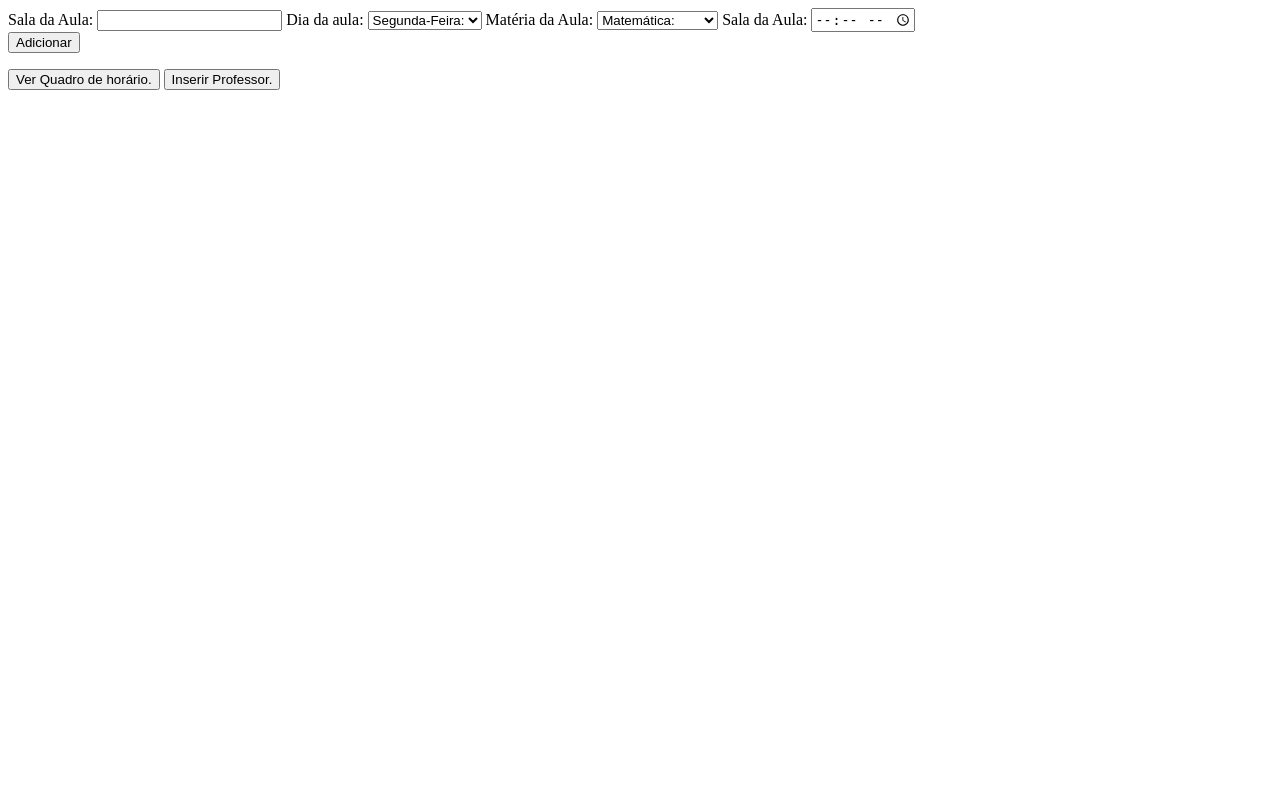
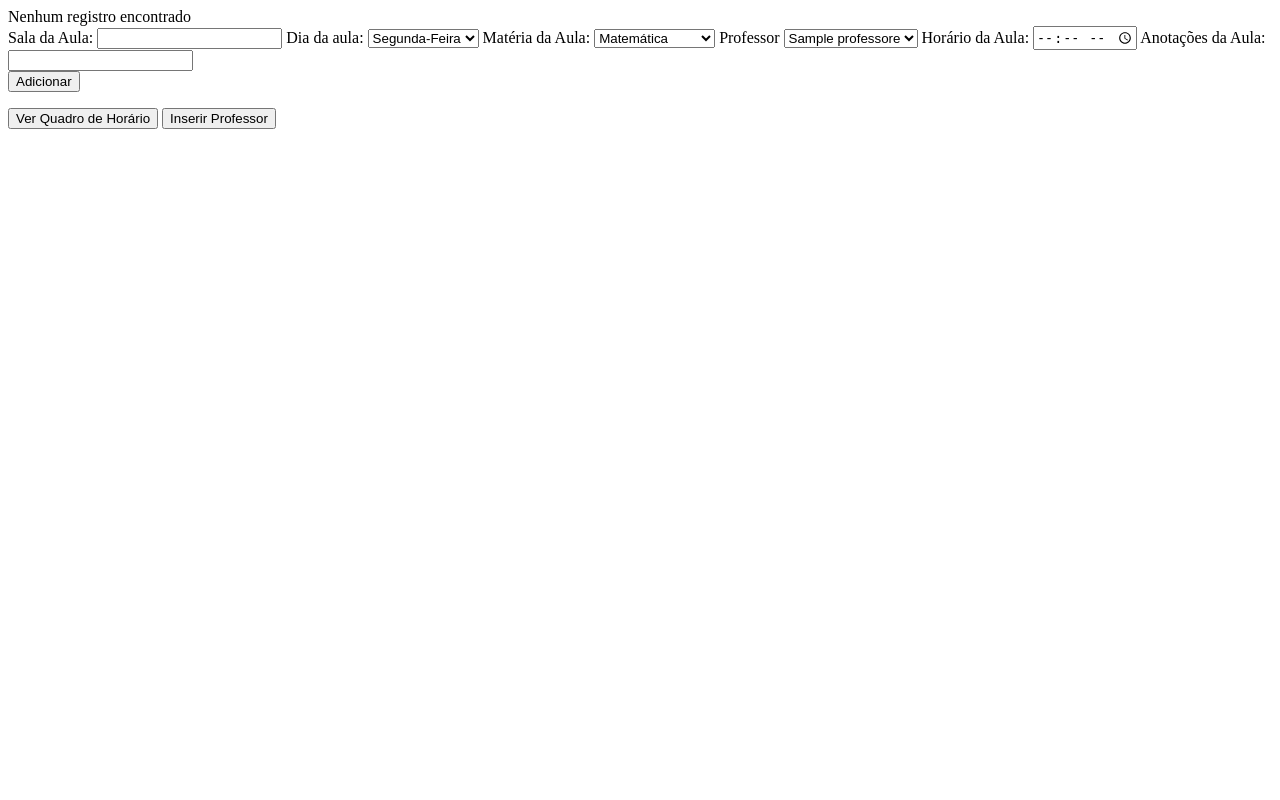
Before and after one commit to Johann284/att10_CrudEmDupla, a PHP site: page /add_aula.php in a window 1280 px wide. Run offline with PHP 8.4, Linux system fonts and the light colour scheme; tables that the repository leaves empty or names only in its code hold one stand-in row (values such as "Sample post").

Commit message:
adicionar aula corrigido e terminado

```diff
--- a/att10_crud/add_aula.php
+++ b/att10_crud/add_aula.php
@@ -1,25 +1,96 @@
 <?php
-// Deve ser possível inserir uma nova aula no banco de dados.
+include "bd.php";
 
-include"bd.php";
-// este if está incompleto já que os dados estõa confusos e não sabemos os valores a serem inseridos na tabela "aulas"
-    if($_SERVER['REQUEST_METHOD'] == 'POST'){
-        $sala_aula = $_POST['sala'];
-        $dia = $_POST['dia'];
-        if($sala_aula == null || $dia == null){
-            echo 'Valor inválido';
+// Verifica se o formulário foi enviado
+if ($_SERVER['REQUEST_METHOD'] == 'POST') {
+    $sala_aula = $_POST['sala'];
+    $dia = $_POST['dia'];
+    $materia = $_POST['materia'];
+    $hora = $_POST['hora'];
+    $anotacoes = $_POST['anotacoes'];
+    $professor_id = $_POST['professor']; // Agora estamos pegando o ID diretamente do select
+
+    // Valida os campos
+    if (empty($sala_aula) || empty($dia) || empty($materia) || empty($hora) || empty($anotacoes) || empty($professor_id)) {
+        echo 'Valor inválido';
+    } else {
+        // Inserir os dados na tabela `aulas`
+        $sql_aula = "INSERT INTO aulas (sala_aula, dia_aula, materia_aula, hora_aula, anotacoes)
+                     VALUES (?, ?, ?, ?, ?)";
+        $stmt_aula = $conn->prepare($sql_aula);
+        $stmt_aula->bind_param('sssss', $sala_aula, $dia, $materia, $hora, $anotacoes);
+        $stmt_aula->execute();
+
+        // Verifica se a aula foi inserida com sucesso
+        if ($stmt_aula->affected_rows > 0) {
+            // Obtém o ID da aula recém-inserida
+            $id_aula = $stmt_aula->insert_id;
+
+            // Inserir na tabela `diario` relacionando professor e aula
+            $sql_diario = "INSERT INTO diario (fk_professor, fk_aula) VALUES (?, ?)";
+            $stmt_diario = $conn->prepare($sql_diario);
+            $stmt_diario->bind_param('ii', $professor_id, $id_aula);
+            $stmt_diario->execute();
+
+            if ($stmt_diario->affected_rows > 0) {
+                echo "Novo registro criado com sucesso!";
+            } else {
+                echo "Erro ao inserir no diário.";
+            }
         } else {
-            $sql = "INSERT INTO aulas (sala_aula,dia_aula) VALUE ('$sala_aula', '$dia')";
-            if ($conn -> query($sql) === TRUE){
-                echo "Novo resgistro criado com sucesso!";
-            }else{
-                echo "Erro" . $sql . "<br>" . $conn -> error;
-            }
+            echo "Erro ao inserir a aula.";
         }
     }
+}
 
- $conn -> close();
+// Consulta SQL para exibir os registros do diário
+$sql = "SELECT d.fk_professor, d.fk_aula, a.sala_aula, a.dia_aula, a.hora_aula, a.materia_aula, a.anotacoes, p.nome_professor
+        FROM aulas AS a
+        INNER JOIN diario AS d ON a.id_aula = d.fk_aula
+        INNER JOIN professores AS p ON d.fk_professor = p.id_professor";
+$result = $conn->query($sql);
+
+if ($result->num_rows > 0) {
+    echo "<table border='1'>
+            <tr>
+                <th>Id da Aula</th>
+                <th>Dia da Aula</th>
+                <th>Sala da Aula</th>
+                <th>Hora da Aula</th>
+                <th>Professor Responsável</th>
+                <th>Matéria da Aula</th>
+                <th>Anotações</th>
+                <th>Ações</th>
+            </tr>";
+    while($row = $result->fetch_assoc()) {
+        echo "<tr>
+                <td>{$row['fk_aula']}</td>
+                <td>{$row['dia_aula']}</td>
+                <td>{$row['sala_aula']}</td>
+                <td>{$row['hora_aula']}</td>
+                <td>{$row['nome_professor']}</td>
+                <td>{$row['materia_aula']}</td>
+                <td>{$row['anotacoes']}</td>
+                <td>
+                    <a href='alterar_dados.php?id={$row['fk_aula']}'>Editar</a>
+                    <a href='deletar.php'>Excluir</a>
+                </td>
+              </tr>";
+    }
+    echo "</table>";
+} else {
+    echo "Nenhum registro encontrado";
+}
+
+// Consulta SQL para buscar os professores
+$sql = "SELECT id_professor, nome_professor FROM professores";
+$stmt = $conn->prepare($sql);
+$stmt->execute();
+$result = $stmt->get_result();
+
+$conn->close();
 ?>
+
 <html lang="pt-BR">
 <head>
     <meta charset="UTF-8">
@@ -30,11 +101,11 @@ include"bd.php";
 
     <form method="POST" action="">
         <label for="sala">Sala da Aula: </label>
-        <input type="text" name="sala" require>
+        <input type="text" name="sala" required>
+
         <label for="dia">Dia da aula: </label>
-
-        <select name="dia" require>
-          <option value="segundaFeira">Segunda-Feira:</option>
+        <select name="dia" required>
+          <option value="segundaFeira">Segunda-Feira</option>
           <option value="tercaFeira">Terça-Feira</option>
           <option value="quartaFeira">Quarta-Feira</option>
           <option value="quintaFeira">Quinta-Feira</option>
@@ -42,8 +113,8 @@ include"bd.php";
         </select>
 
         <label for="materia">Matéria da Aula: </label>
-        <select name="dia" require>
-          <option value="matematica">Matemática:</option>
+        <select name="materia" required>
+          <option value="matematica">Matemática</option>
           <option value="portugues">Português</option>
           <option value="ingles">Inglês</option>
           <option value="historia">História</option>
@@ -56,15 +127,26 @@ include"bd.php";
           <option value="tecnico">Técnico</option>
         </select>
 
-        <label for="hora">Sala da Aula: </label>
-        <input type="time" name="hora" require>
+        <label for="professor">Professor</label>
+        <select name="professor" required>
+            <?php while ($professor = $result->fetch_assoc()): ?>
+                <option value="<?= $professor['id_professor']; ?>">
+                    <?= $professor['nome_professor']; ?>
+                </option>
+            <?php endwhile; ?>
+        </select>
+
+        <label for="hora">Horário da Aula: </label>
+        <input type="time" name="hora" required>
+
+        <label for="anotacoes">Anotações da Aula: </label>
+        <input type="text" name="anotacoes">
+
         <br>
         <input type="submit" value="Adicionar">
     </form>
-
-    <a href="index.php"><button>Ver Quadro de horário.</button></a>
-    <a href="add_professor.php"><button>Inserir Professor.</button></a>
-
+    <a href="index.php"><button>Ver Quadro de Horário</button></a>
+    <a href="add_professor.php"><button>Inserir Professor</button></a>
 
 </body>
 </html>
--- a/att10_crud/index.php
+++ b/att10_crud/index.php
@@ -14,7 +14,7 @@
 
 include 'bd.php';
 
-$sql = "SELECT d.fk_professor, d.fk_aula, a.sala_aula, a.dia_aula, a.hora_aula, a.materia_aula, d.anotacoes, p.nome_professor, d.horario_aula FROM diario AS d INNER JOIN professores AS p ON id_professor = fk_professor INNER JOIN aulas AS a ON id_aula = fk_aula;";
+$sql = "SELECT d.fk_professor, d.fk_aula, a.sala_aula, a.dia_aula, a.hora_aula, a.materia_aula, a.anotacoes, p.nome_professor FROM diario AS d INNER JOIN professores AS p ON id_professor = fk_professor INNER JOIN aulas AS a ON id_aula = fk_aula;";
 
 $result = $conn -> query($sql);
 
```
